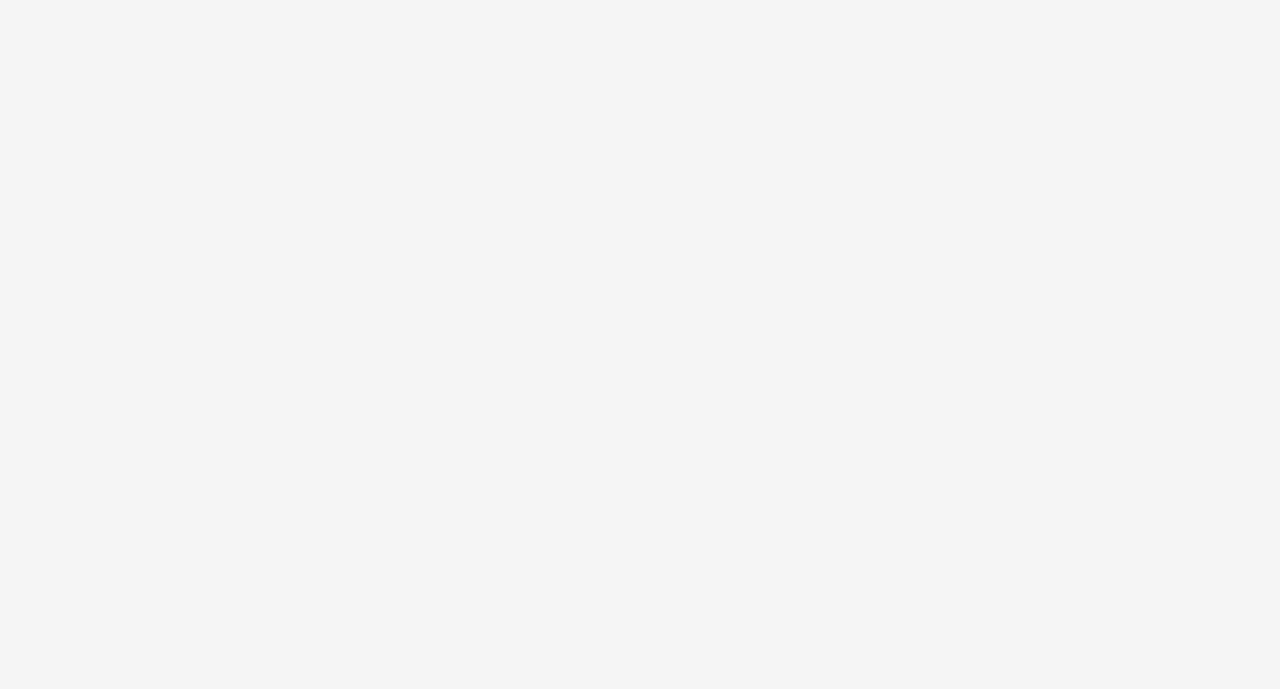
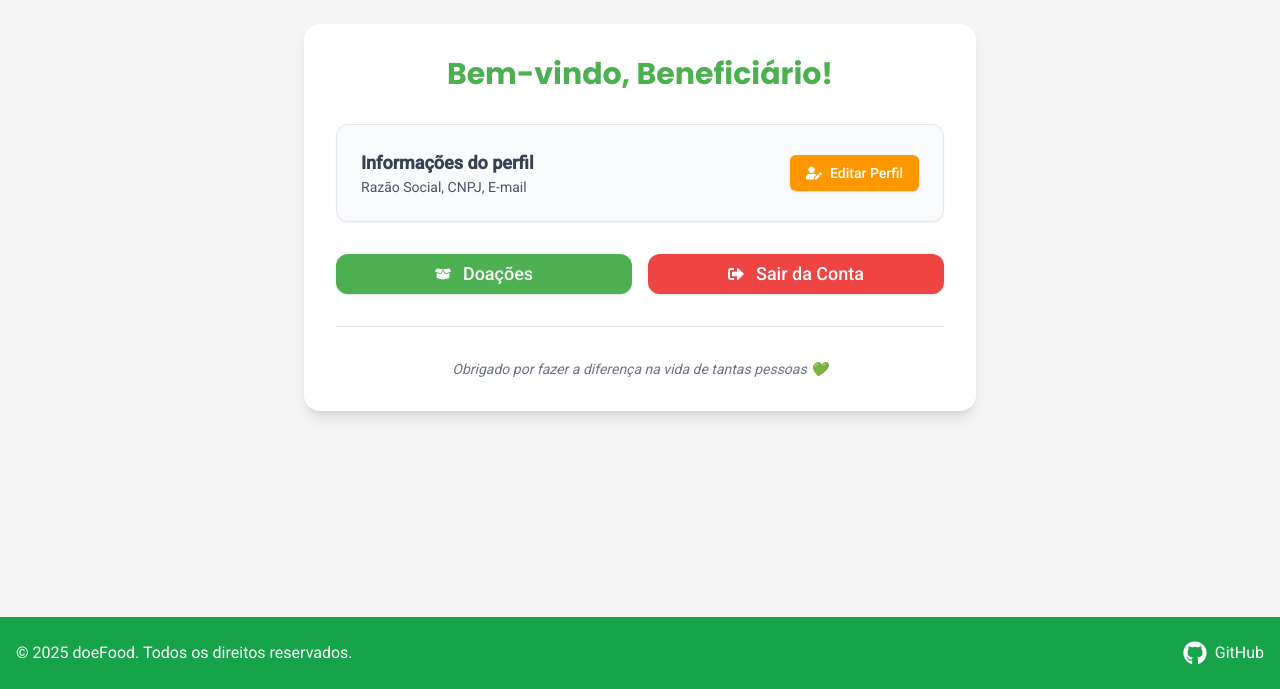
Before and after one commit to leoesilva/doefood-front, a React (Vite) app: page /beneficiario in a window 1280 px wide. Before the commit this address had no page. Shown: the part 183-872 px from the top of the page. Before the commit the page ends 800 px from the top, so only its background shows below. Built offline with nearby package versions, Linux system fonts and the light colour scheme.

Commit message:
feat: refatoração das rotas e implementação das páginas para beneficiários

```diff
--- a/src/pages/ong/EditarPerfilOng.tsx
+++ b/src/pages/Beneficiario/EditarPerfilBeneficiario.tsx
@@ -4,7 +4,7 @@ import { Separator } from "@/components/shadcn/separator"
 import Footer from "@/components/Footer"
 import { Link } from "react-router-dom"
 
-export const EditarPerfilOng = () => {
+export const EditarPerfilBeneficiario = () => {
   return (
     <>
       <main className="min-h-screen bg-[#F5F5F5] flex items-center justify-center px-4 py-10">
--- a/src/pages/ong/HomeOng.tsx
+++ b/src/pages/Beneficiario/HomeBeneficiario.tsx
@@ -4,13 +4,13 @@ import { FaSignOutAlt, FaUserEdit, FaBoxOpen } from "react-icons/fa"
 import { Link } from "react-router-dom"
 import Footer from "@/components/Footer"
 
-export const HomeOng = () => {
+export const HomeBeneficiario = () => {
   return (
     <>
       <main className="min-h-screen bg-[#F5F5F5] flex items-center justify-center py-10 px-4">
         <div className="w-full max-w-2xl bg-white shadow-lg rounded-2xl p-8 space-y-8">
           <h1 className="text-3xl font-bold text-[#4CAF50] text-center font-poppins">
-            Bem-vinda, ONG!
+            Bem-vindo, Beneficiário!
           </h1>
 
           <div className="bg-gray-50 border border-gray-200 rounded-xl p-6 shadow-sm">
@@ -32,7 +32,7 @@ export const HomeOng = () => {
             <Link to="/ong/doacoes">
               <Button className="bg-[#4CAF50] hover:bg-[#43A047] text-white w-full flex items-center justify-center gap-3 py-5 text-lg rounded-xl transition-transform transform hover:scale-105">
                 <FaBoxOpen className="text-2xl" />
-                Ver Doações
+                Doações
               </Button>
             </Link>
 
--- a/src/pages/Doador/HomeDoador.tsx
+++ b/src/pages/Doador/HomeDoador.tsx
@@ -32,7 +32,7 @@ export const HomeDoador = () => {
           <div className="grid md:grid-cols-2 gap-4">
             <Button className="bg-[#4CAF50] hover:bg-[#43A047] text-white w-full flex items-center justify-center gap-3 py-5 text-lg rounded-xl transition-transform transform hover:scale-105">
               <FaHandHoldingHeart className="text-2xl" />
-              Realizar Doação
+              Doações
             </Button>
 
             <Button className="bg-red-500 hover:bg-red-600 text-white w-full flex items-center justify-center gap-3 py-5 text-lg rounded-xl transition-transform transform hover:scale-105">
--- a/src/routes/RoutesConfig.tsx
+++ b/src/routes/RoutesConfig.tsx
@@ -5,9 +5,9 @@ import EsqueceuSenha from "@/pages/Autenticacao/EsqueceuSenha";
 import CriarConta from "@/pages/Autenticacao/CriarConta";
 import { HomeDoador } from "@/pages/Doador/HomeDoador";
 import { EditarPerfilDoador } from "@/pages/Doador/EditarPerfilDoador";
-import { HomeOng } from "@/pages/ong/HomeOng";
-import { EditarPerfilOng } from "@/pages/ong/EditarPerfilOng";
-import { DoacoesRecebidas } from "@/pages/ong/DoacoesRecebidas";
+import { HomeBeneficiario } from "@/pages/Beneficiario/HomeBeneficiario";
+import { EditarPerfilBeneficiario } from "@/pages/Beneficiario/EditarPerfilBeneficiario";
+import { DoacoesRecebidas } from "@/pages/Beneficiario/DoacoesRecebidas";
 
 const RoutesConfig = () => {
   return (
@@ -19,9 +19,9 @@ const RoutesConfig = () => {
 
       <Route path="/doador" element={<HomeDoador />} />
       <Route path="/doador/editar-perfil" element={<EditarPerfilDoador />} />
-      <Route path="/ong" element={<HomeOng />} />
-      <Route path="/ong/editar-perfil" element={<EditarPerfilOng />} />
-      <Route path="/ong/doacoes" element={<DoacoesRecebidas />} />
+      <Route path="/beneficiario" element={<HomeBeneficiario />} />
+      <Route path="/beneficiario/editar-perfil" element={<EditarPerfilBeneficiario />} />
+      <Route path="/beneficiario/doacoes" element={<DoacoesRecebidas />} />
     </Routes>
   );
 };
```
Also changed, not shown: src/pages/Beneficiario/DoacoesRecebidas.tsx (renamed from src/pages/ong/DoacoesRecebidas.tsx).
